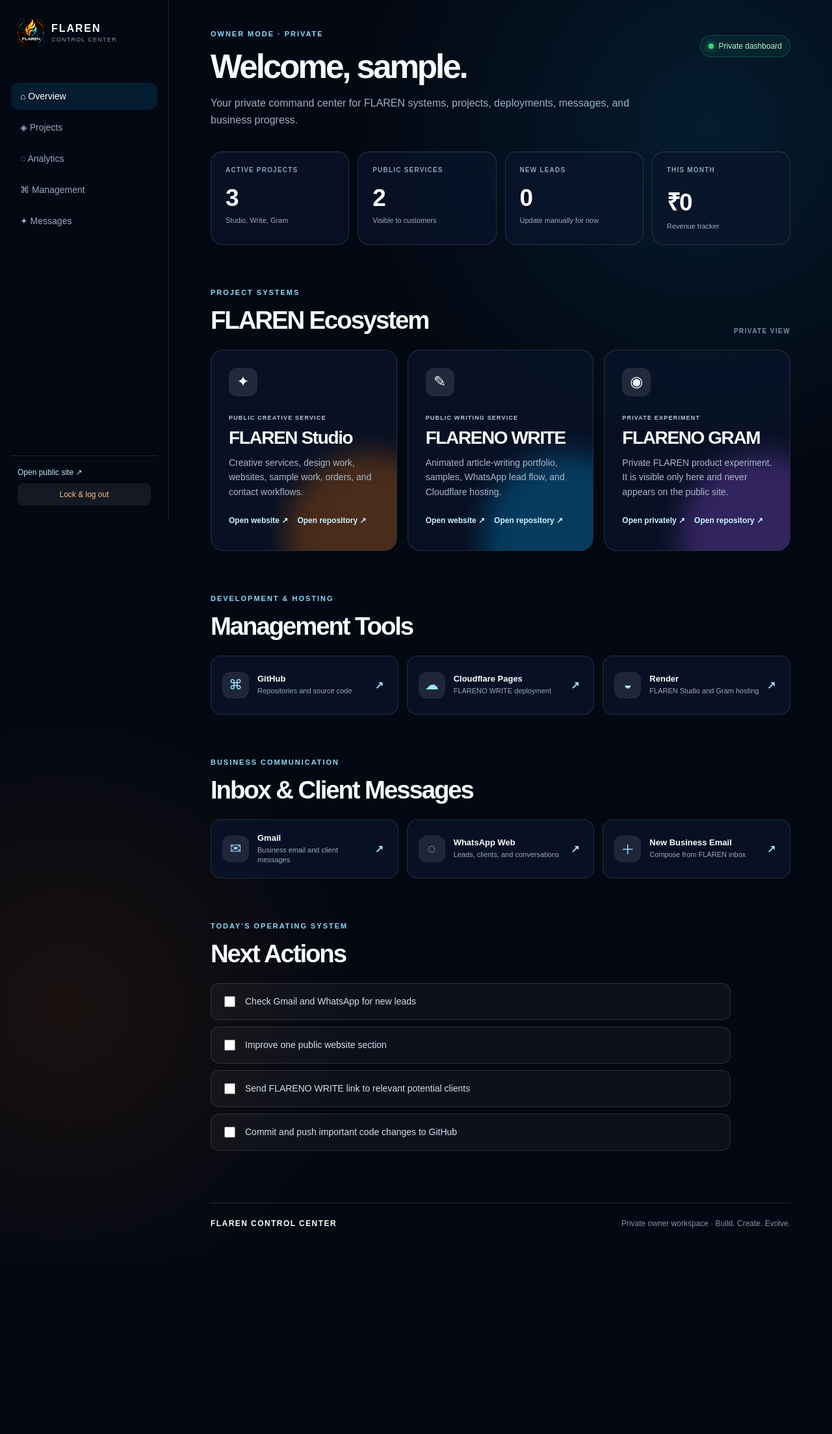
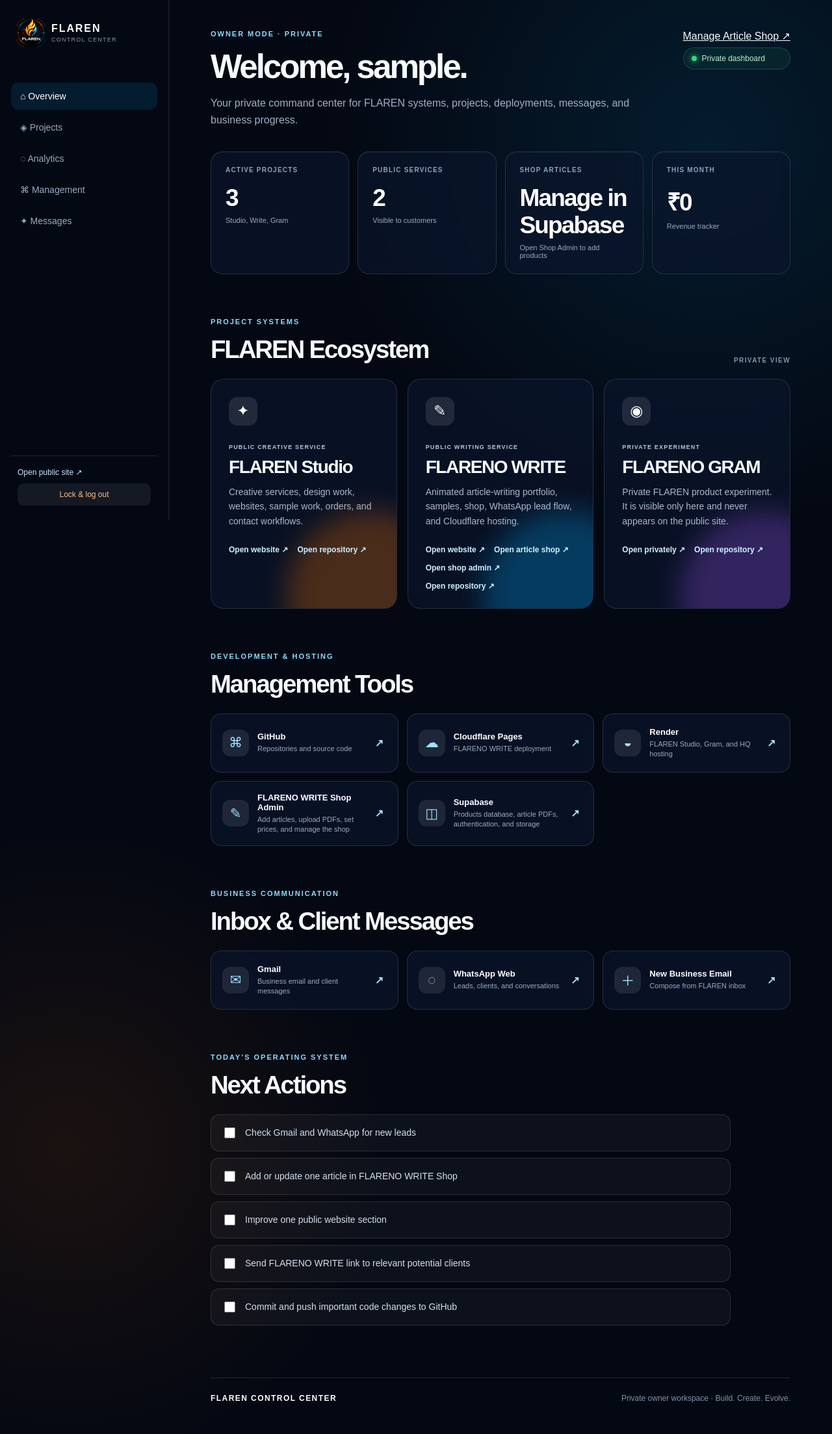
Before and after one commit to sjspokeflarebusiness-del/flaren-hq-app, a Flask app: page /owner in a window 1280 px wide. Shown: the whole page at 65% size. Before the commit the page ends 1890 px from the top, so only its background shows below. Run offline with Flask 3, Linux system fonts and the light colour scheme; the visitor is signed in with stand-in values (Sample User, id 1).

Commit message:
Update owner_dashboard.html

```diff
--- a/templates/owner_dashboard.html
+++ b/templates/owner_dashboard.html
@@ -50,9 +50,20 @@
         </p>
       </div>
 
+      <div class="owner-top-actions">
+        <a
+          class="owner-shop-button"
+          href="https://flareno-write.pages.dev/admin.html"
+          target="_blank"
+          rel="noopener"
+        >
+          Manage Article Shop ↗
+        </a>
+
         <div class="private-badge">
           <span></span>
           Private dashboard
+        </div>
       </div>
     </header>
 
@@ -70,9 +81,9 @@
       </article>
 
       <article>
-        <span>NEW LEADS</span>
-        <strong>{{ stats.new_leads }}</strong>
-        <small>Update manually for now</small>
+        <span>SHOP ARTICLES</span>
+        <strong>Manage in Supabase</strong>
+        <small>Open Shop Admin to add products</small>
       </article>
 
       <article>
@@ -108,10 +119,12 @@
           <span class="owner-card-icon">✎</span>
           <p class="owner-card-type">PUBLIC WRITING SERVICE</p>
           <h3>FLARENO WRITE</h3>
-          <p>Animated article-writing portfolio, samples, WhatsApp lead flow, and Cloudflare hosting.</p>
+          <p>Animated article-writing portfolio, samples, shop, WhatsApp lead flow, and Cloudflare hosting.</p>
 
           <div class="owner-card-links">
             <a href="https://flareno-write.pages.dev/" target="_blank" rel="noopener">Open website ↗</a>
+            <a href="https://flareno-write.pages.dev/shop.html" target="_blank" rel="noopener">Open article shop ↗</a>
+            <a href="https://flareno-write.pages.dev/admin.html" target="_blank" rel="noopener">Open shop admin ↗</a>
             <a href="https://github.com/sjspokeflarebusiness-del/flareno-write" target="_blank" rel="noopener">Open repository ↗</a>
           </div>
         </article>
@@ -176,7 +189,35 @@
           <span>◒</span>
           <div>
             <strong>Render</strong>
-            <small>FLAREN Studio and Gram hosting</small>
+            <small>FLAREN Studio, Gram, and HQ hosting</small>
+          </div>
+          <b>↗</b>
+        </a>
+
+        <a
+          href="https://flareno-write.pages.dev/admin.html"
+          target="_blank"
+          rel="noopener"
+          class="owner-tool"
+        >
+          <span>✎</span>
+          <div>
+            <strong>FLARENO WRITE Shop Admin</strong>
+            <small>Add articles, upload PDFs, set prices, and manage the shop</small>
+          </div>
+          <b>↗</b>
+        </a>
+
+        <a
+          href="https://supabase.com/dashboard/project/ywlytcsnhatnwdmmjvtv"
+          target="_blank"
+          rel="noopener"
+          class="owner-tool"
+        >
+          <span>◫</span>
+          <div>
+            <strong>Supabase</strong>
+            <small>Products database, article PDFs, authentication, and storage</small>
           </div>
           <b>↗</b>
         </a>
@@ -252,6 +293,11 @@
 
         <label>
           <input type="checkbox" />
+          <span>Add or update one article in FLARENO WRITE Shop</span>
+        </label>
+
+        <label>
+          <input type="checkbox" />
           <span>Improve one public website section</span>
         </label>
 
```
Lines whose indentation alone changed are shown as unchanged.
